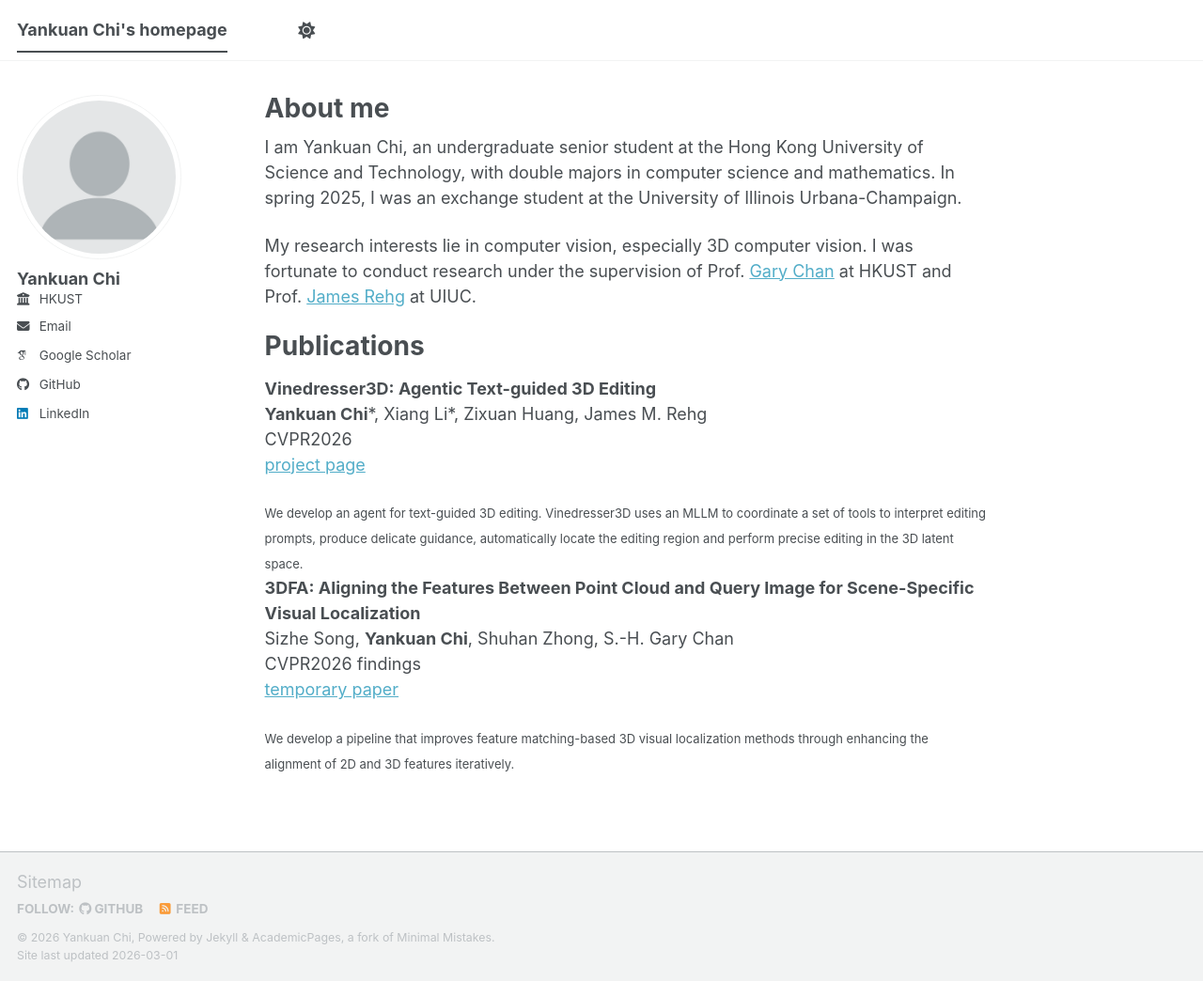
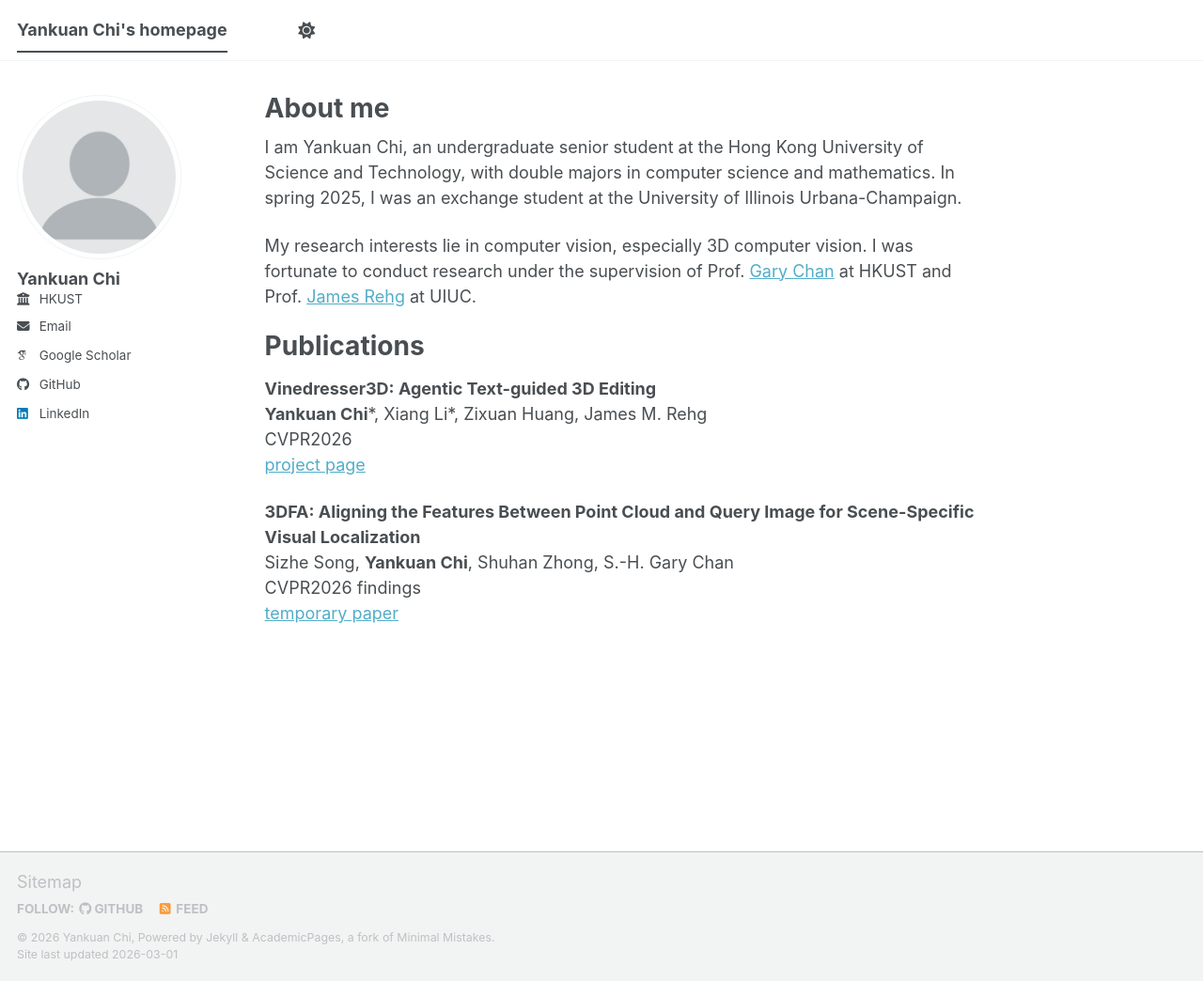
Before and after one commit to ykchizs/ykchizs.github.io, a Jekyll site: the page built from _pages/about.md, in a window 1280 px wide and 1044 px high. Shown: the whole window at 94% size. Built offline with Jekyll 4.4.1, drawn with Linux system fonts in a browser that asks for light colours; some web fonts are replaced; a script bundle is joined from its source files by our own code; library files that are not in the unit come from our copies.

Commit message:
Update about.md

```diff
--- a/_pages/about.md
+++ b/_pages/about.md
@@ -17,10 +17,8 @@ Publications
 **Yankuan Chi**\*, Xiang Li\*, Zixuan Huang, James M. Rehg
 CVPR2026
 [project page](https://vinedresser3d.github.io/)
-<font size="2">We develop an agent for text-guided 3D editing. Vinedresser3D uses an MLLM to coordinate a set of tools to interpret editing prompts, produce delicate guidance, automatically locate the editing region and perform precise editing in the 3D latent space.</font>
 
 **3DFA: Aligning the Features Between Point Cloud and Query Image for Scene-Specific Visual Localization**
 Sizhe Song, **Yankuan Chi**, Shuhan Zhong, S.-H. Gary Chan
 CVPR2026 findings
 [temporary paper](https://drive.google.com/file/d/1UTsTgwVxlR9AvJsBlD4sJtXrBMRNPRPS/view?usp=sharing)
-<font size="2">We develop a pipeline that improves feature matching-based 3D visual localization methods through enhancing the alignment of 2D and 3D features iteratively.</font>
```
